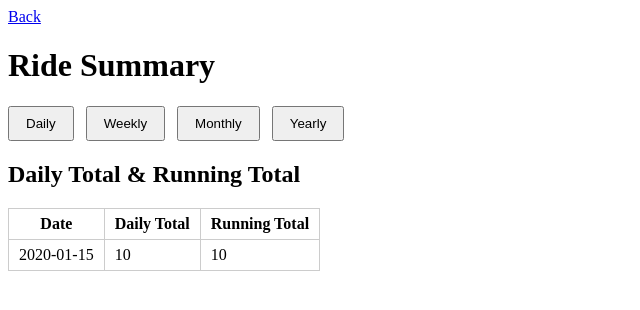
After one commit to ramkumarbypilla/expense, a Django app: page /summary/ in a window 1280 px wide. The commit adds this page. Shown: the top 310 px of the page, without its empty margins (0-640 px from the left). Run offline with Django 5.2, Linux system fonts and the light colour scheme; tables that the repository leaves empty hold one stand-in row (values such as "Sample post").

```diff
--- a/expense/urls.py
+++ b/expense/urls.py
@@ -20,4 +20,5 @@ from django.urls import path, include
 urlpatterns = [
     path('admin/', admin.site.urls),
     path('', include('home.urls')),
+    path('summary/', include('home.urls')),
 ]
--- a/home/templates/home.html
+++ b/home/templates/home.html
@@ -13,6 +13,11 @@
     <a href="/rides/">
     <button type="button">View All Rides</button>
     </a>
+
+    <a href="/summary/">
+    <button type="button">Summary</button>
+    </a>
+
 
 <br><br>
     <form method="POST">
--- /dev/null
+++ b/home/templates/summary.html
@@ -0,0 +1,145 @@
+<!DOCTYPE html>
+<html lang="en">
+<head>
+    <meta charset="UTF-8">
+    <title>Summary</title>
+    <style>
+        .tabs button {
+            padding: 8px 16px;
+            margin-right: 8px;
+            cursor: pointer;
+        }
+        .tab-content {
+            display: none;
+            margin-top: 20px;
+        }
+        .tab-content.active {
+            display: block;
+        }
+        table, th, td {
+            border: 1px solid #ccc;
+            border-collapse: collapse;
+            padding: 6px 10px;
+        }
+    </style>
+</head>
+<body>
+
+<a href="/">Back</a>
+
+<h1>Ride Summary</h1>
+
+<div class="tabs">
+    <button onclick="openTab('daily')">Daily</button>
+    <button onclick="openTab('weekly')">Weekly</button>
+    <button onclick="openTab('monthly')">Monthly</button>
+    <button onclick="openTab('yearly')">Yearly</button>
+</div>
+
+<!-- DAILY TAB -->
+<div id="daily" class="tab-content active">
+    <h2>Daily Total & Running Total</h2>
+    <table>
+        <thead>
+            <tr>
+                <th>Date</th>
+                <th>Daily Total</th>
+                <th>Running Total</th>
+            </tr>
+        </thead>
+        <tbody>
+        {% for row in daily_data %}
+            <tr>
+                <td>{{ row.day|date:"Y-m-d" }}</td>
+                <td>{{ row.total_amount }}</td>
+                <td>{{ row.running_total }}</td>
+            </tr>
+        {% empty %}
+            <tr><td colspan="3">No rides yet.</td></tr>
+        {% endfor %}
+        </tbody>
+    </table>
+</div>
+
+<!-- WEEKLY TAB -->
+<div id="weekly" class="tab-content">
+    <h2>Weekly Totals</h2>
+    <table>
+        <thead>
+            <tr>
+                <th>Year</th>
+                <th>Week Number</th>
+                <th>Total Amount</th>
+            </tr>
+        </thead>
+        <tbody>
+        {% for row in weekly_data %}
+            <tr>
+                <td>{{ row.year }}</td>
+                <td>{{ row.week }}</td>
+                <td>{{ row.total_amount }}</td>
+            </tr>
+        {% empty %}
+            <tr><td colspan="3">No rides yet.</td></tr>
+        {% endfor %}
+        </tbody>
+    </table>
+</div>
+
+<!-- MONTHLY TAB -->
+<div id="monthly" class="tab-content">
+    <h2>Monthly Totals</h2>
+    <table>
+        <thead>
+            <tr>
+                <th>Month</th>
+                <th>Total Amount</th>
+            </tr>
+        </thead>
+        <tbody>
+        {% for row in monthly_data %}
+            <tr>
+                <!-- month is a date like 2025-11-01, we show "November 2025" -->
+                <td>{{ row.month|date:"F Y" }}</td>
+                <td>{{ row.total_amount }}</td>
+            </tr>
+        {% empty %}
+            <tr><td colspan="2">No rides yet.</td></tr>
+        {% endfor %}
+        </tbody>
+    </table>
+</div>
+
+<!-- YEARLY TAB -->
+<div id="yearly" class="tab-content">
+    <h2>Yearly Totals</h2>
+    <table>
+        <thead>
+            <tr>
+                <th>Year</th>
+                <th>Total Amount</th>
+            </tr>
+        </thead>
+        <tbody>
+        {% for row in yearly_data %}
+            <tr>
+                <td>{{ row.year }}</td>
+                <td>{{ row.total_amount }}</td>
+            </tr>
+        {% empty %}
+            <tr><td colspan="2">No rides yet.</td></tr>
+        {% endfor %}
+        </tbody>
+    </table>
+</div>
+
+<script>
+    function openTab(id) {
+        const tabs = document.querySelectorAll('.tab-content');
+        tabs.forEach(t => t.classList.remove('active'));
+        document.getElementById(id).classList.add('active');
+    }
+</script>
+
+</body>
+</html>
--- a/home/urls.py
+++ b/home/urls.py
@@ -1,7 +1,10 @@
-from .views import home, rides_list
+from .views import home, rides_list,summary,edit_ride,delete_ride
 from django.urls import path
 
 urlpatterns = [
     path('', home, name='home'),
     path('rides/', rides_list, name='rides_list'),
+    path('rides/<int:ride_id>/edit/', edit_ride, name='edit_ride'),
+    path('rides/<int:ride_id>/delete/', delete_ride, name='delete_ride'),
+    path('summary/', summary, name='summary'),  # Example additional path
 ]
--- a/home/views.py
+++ b/home/views.py
@@ -1,5 +1,10 @@
-from django.shortcuts import render
-from .models import Ride   # ⬅️ import the model we created
+# home/views.py
+from django.shortcuts import render,get_object_or_404,redirect
+from django.db.models import Sum
+from django.db.models.functions import TruncDate, TruncMonth, ExtractWeek, ExtractYear
+from decimal import Decimal
+from .models import Ride
+
 
 def home(request):
     if request.method == 'POST':
@@ -47,3 +52,95 @@ def home(request):
 def rides_list(request):
     rides = Ride.objects.all().order_by('-created_at')  # Fetch all rides, latest first
     return render(request, 'rides.html', {'rides': rides})
+
+def edit_ride(request, ride_id):
+    """Edit a single ride."""
+    ride = get_object_or_404(Ride, id=ride_id)
+
+    if request.method == 'POST':
+        ride.ride_from = request.POST.get('ride_from')
+        ride.ride_to = request.POST.get('ride_to')
+        ride.payment_type = request.POST.get('payment_type')
+        ride.ride_type = request.POST.get('ride_type')  # if this field exists
+        ride.amount = request.POST.get('amount') or 0
+        ride.tips = request.POST.get('tips') or 0
+
+        ride.save()
+        return redirect('rides_list')  # go back to list page
+
+    # GET → show form with existing values
+    return render(request, 'edit_ride.html', {'ride': ride})
+
+
+def delete_ride(request, ride_id):
+    """Delete a single ride (with confirmation)."""
+    ride = get_object_or_404(Ride, id=ride_id)
+
+    if request.method == 'POST':
+        ride.delete()
+        return redirect('rides_list')
+
+    # GET – show small confirmation page
+    return render(request, 'confirm_delete.html', {'ride': ride})
+
+
+
+def summary(request):
+    # ---------- DAILY TOTAL + RUNNING TOTAL ----------
+    daily_qs = (
+        Ride.objects
+        .annotate(day=TruncDate('created_at'))
+        .values('day')
+        .annotate(total_amount=Sum('amount'))
+        .order_by('day')
+    )
+
+    daily_data = []
+    running_total = Decimal('0')
+    for row in daily_qs:
+        total = row['total_amount'] or Decimal('0')
+        running_total += total
+        daily_data.append({
+            'day': row['day'],
+            'total_amount': total,
+            'running_total': running_total,
+        })
+
+    # ---------- WEEKLY TOTAL ----------
+    weekly_data = (
+        Ride.objects
+        .annotate(
+            year=ExtractYear('created_at'),
+            week=ExtractWeek('created_at'),
+        )
+        .values('year', 'week')
+        .annotate(total_amount=Sum('amount'))
+        .order_by('year', 'week')
+    )
+
+    # ---------- MONTHLY TOTAL ----------
+    monthly_data = (
+        Ride.objects
+        .annotate(month=TruncMonth('created_at'))
+        .values('month')
+        .annotate(total_amount=Sum('amount'))
+        .order_by('month')
+    )
+
+    # ---------- YEARLY TOTAL ----------
+    yearly_data = (
+        Ride.objects
+        .annotate(year=ExtractYear('created_at'))
+        .values('year')
+        .annotate(total_amount=Sum('amount'))
+        .order_by('year')
+    )
+
+    context = {
+        'daily_data': daily_data,
+        'weekly_data': weekly_data,
+        'monthly_data': monthly_data,
+        'yearly_data': yearly_data,
+    }
+
+    return render(request, 'summary.html', context)
```
Also changed, not shown: home/templates/confirm_delete.html (added, +22 -0 lines), home/templates/edit_ride.html (added, +60 -0 lines), home/templates/rides.html (+15 -26 lines).
